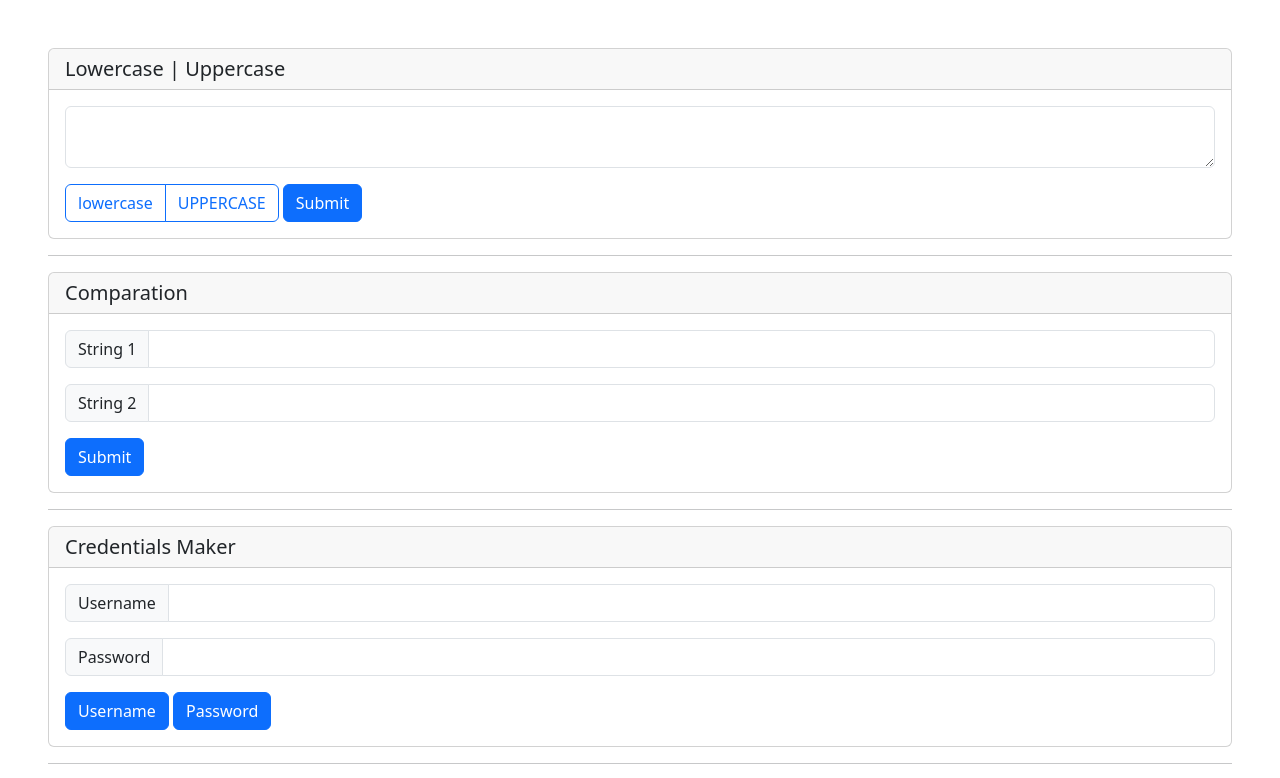
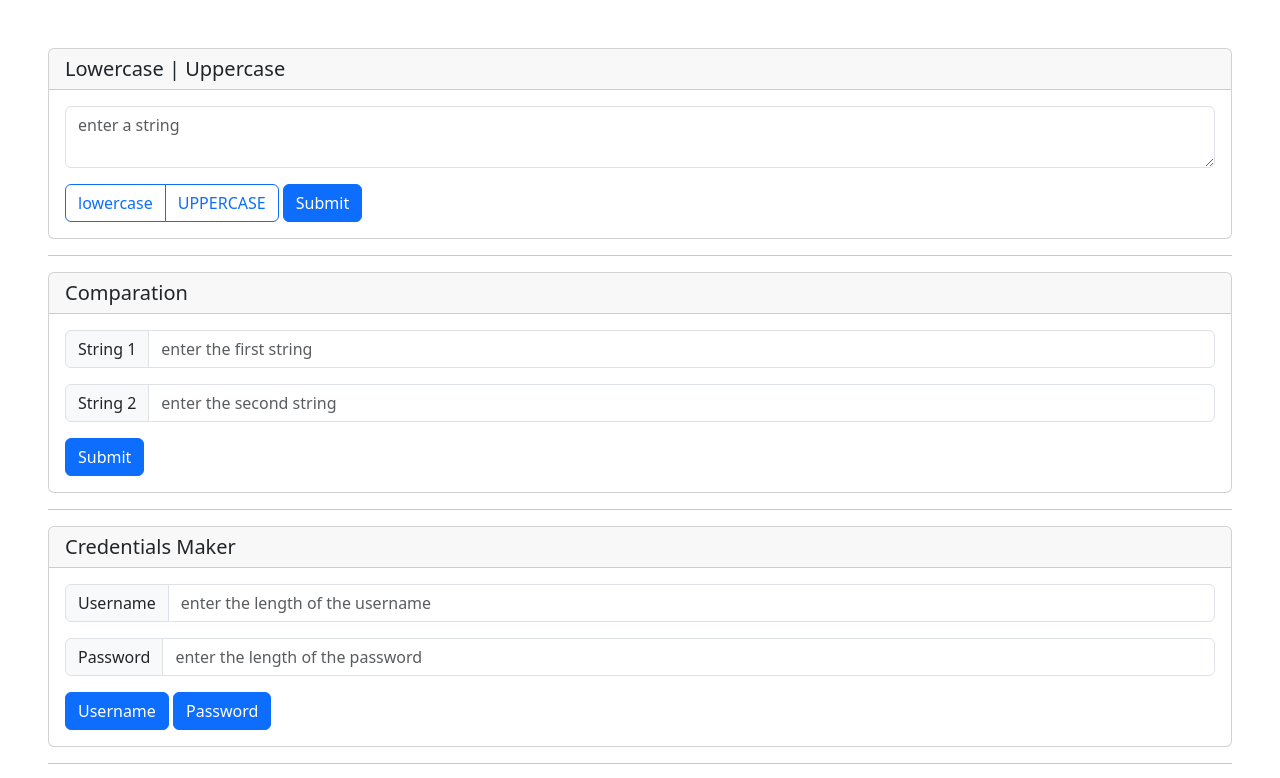
Before and after one commit to AlexMini2517/EasyTools, a plain HTML site: page index.html in a window 1280 px wide. Shown: the top 778 px of the page. Drawn offline with Linux system fonts and the light colour scheme.

Commit message:
add placeholders to inputs

```diff
--- a/index.html
+++ b/index.html
@@ -17,7 +17,7 @@
         <h5 class="card-header">Lowercase | Uppercase</h5>
         <div class="card-body">
             <div class="input-group mb-3">
-                <textarea class="form-control" id="inputTextArea"></textarea>
+                <textarea class="form-control" id="inputTextArea" placeholder="enter a string"></textarea>
             </div>
             <div class="btn-group">
                 <input type="radio" class="btn-check" name="changeStringRadio" id="lowercase" value="lowercase" required>
@@ -38,11 +38,11 @@
         <div class="card-body">
             <div class="input-group mb-3">
                 <span class="input-group-text">String 1</span>
-                <input type="text" class="form-control" id="comparedString1" required>
+                <input type="text" class="form-control" id="comparedString1" placeholder="enter the first string" required>
             </div>
             <div class="input-group mb-3">
                 <span class="input-group-text">String 2</span>
-                <input type="text" class="form-control" id="comparedString2" required>
+                <input type="text" class="form-control" id="comparedString2" placeholder="enter the second string" required>
             </div>
             <button class="btn btn-primary" onclick="compareStrings()">Submit</button>
             <div id="compareStringResult"></div>
@@ -56,11 +56,11 @@
         <div class="card-body">
             <div class="input-group mb-3">
                 <span class="input-group-text">Username</span>
-                <input type="number" min="1" max="999" class="form-control" id="usernameLength">
+                <input type="number" min="1" max="999" class="form-control" id="usernameLength" placeholder="enter the length of the username">
             </div>
             <div class="input-group mb-3">
                 <span class="input-group-text">Password</span>
-                <input type="number" min="1" max="999" class="form-control" id="passwordLength">
+                <input type="number" min="1" max="999" class="form-control" id="passwordLength" placeholder="enter the length of the password">
             </div>
             <button class="btn btn-primary" onclick="createUsername()">Username</button>
             <button class="btn btn-primary" onclick="createPassword()">Password</button>
```
